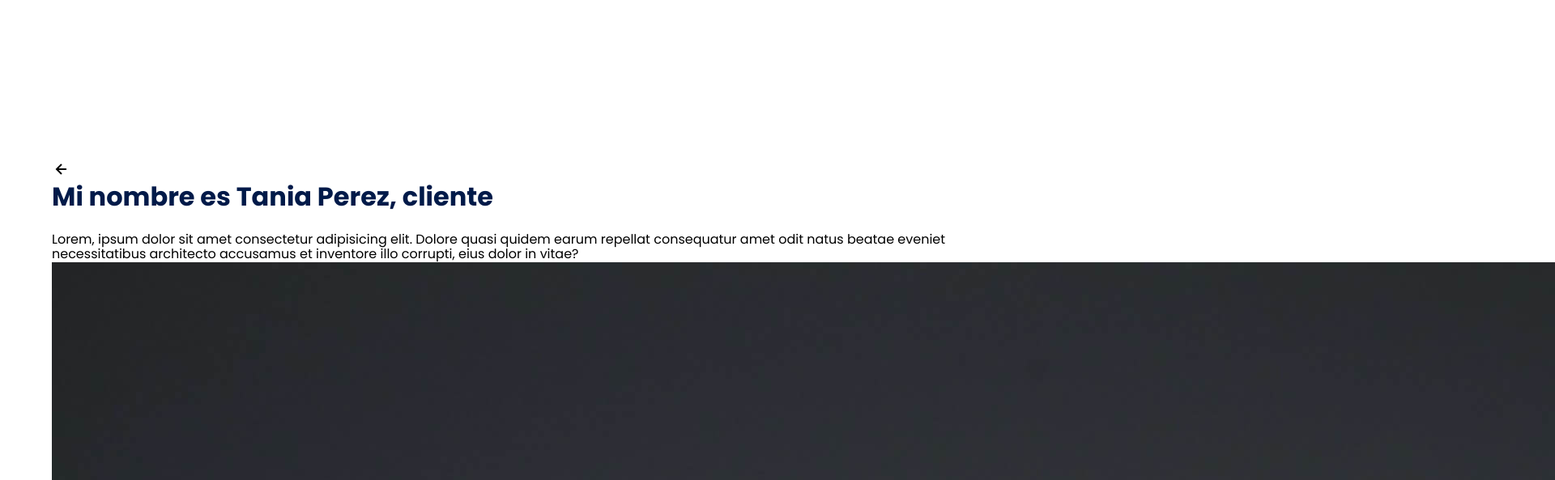
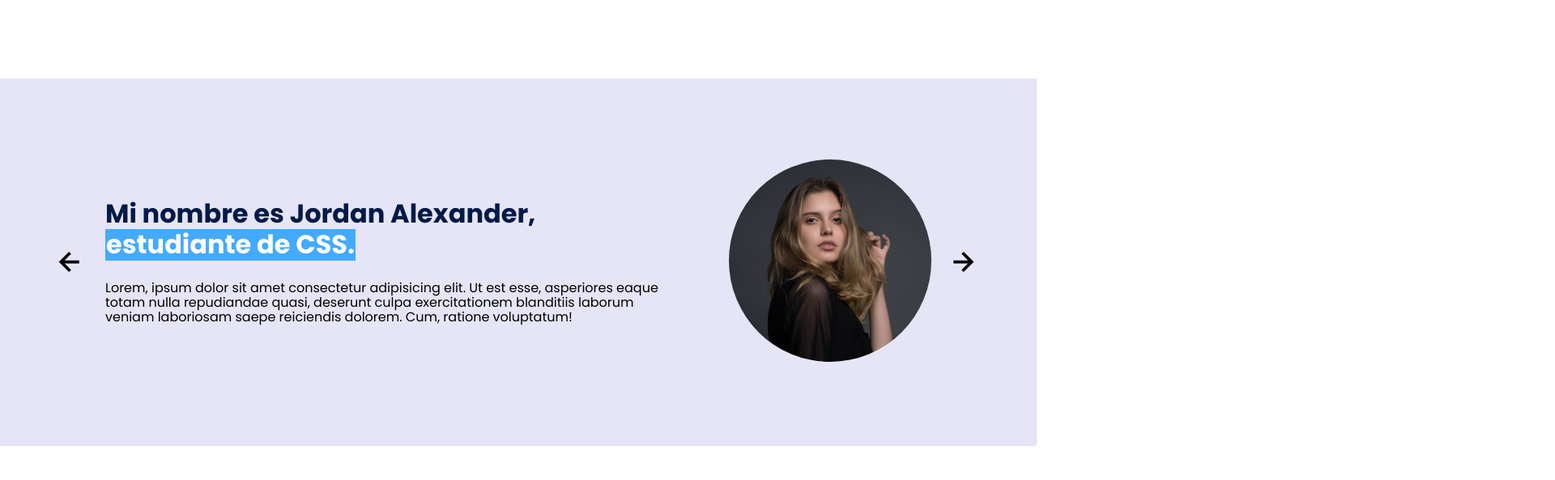
Before and after one commit to mataProDigital/plantilla_pag_web_008, a plain HTML site: page index.html in a window 1280 px wide. Shown: the part 2583-3176 px from the top of the page at 81% size, 1920 px wide, since content can reach past the window. After the commit the page ends 3134 px from the top, so only its background shows below. Drawn offline with Linux system fonts and the light colour scheme.

Commit message:
agregando section testimonio html, css y js

```diff
--- a/css/estilos.css
+++ b/css/estilos.css
@@ -168,7 +168,8 @@ body {
 
 /* SECCIÓN CONOCIMIENTOS */
 
-.knowledge { /* Este codigo lo copie de https://www.magicpattern.design/tools/css-backgrounds solo quite opacida y agregue overflow */
+.knowledge {
+	/* Este codigo lo copie de https://www.magicpattern.design/tools/css-backgrounds solo quite opacida y agregue overflow */
 	background-color: #bacdc9; /* Establece el color de fondo de la sección en #bacdc9 */
 	background-image: radial-gradient(#45bcf7 0.5px, transparent 0.5px),
 		radial-gradient(#45bcf7 0.5px, #bacdc9 0.5px); /* Establece otro gradiente radial con un color #45bcf7 y #bacdc9
@@ -177,7 +178,8 @@ background-size: 20px 20px; // Establece el tamaño de los gradientes radiales *
 	background-position: 0 0, 10px 10px; /* Establece la posición de los gradientes radiales */
 	overflow: hidden; /* Establece que el contenido excedente se oculte */
 }
-.knowledge__container { /* Define contenedor dentro de la sección de conocimiento */
+.knowledge__container {
+	/* Define contenedor dentro de la sección de conocimiento */
 	display: grid;
 	grid-template-columns: 1fr 1fr; /* Establece dos columnas con el mismo ancho dentro de la cuadrícula */
 	gap: 1rem;
@@ -189,7 +191,7 @@ background-size: 20px 20px; // Establece el tamaño de los gradientes radiales *
 
 .knowledge__paragraph {
 	line-height: 1.7; /* Establece la altura de línea del párrafo en 1.7 */
-  margin-bottom: .9375rem; /* para separar el boton del parrafo */
+	margin-bottom: 0.9375rem; /* para separar el boton del parrafo */
 }
 
 .knowledge__img {
@@ -198,11 +200,10 @@ background-size: 20px 20px; // Establece el tamaño de los gradientes radiales *
 }
 /* sección price */
 
-.price{
+.price {
 	text-align: center; /* Esto alinea el texto dentro de la clase "price" al centro. */
-
 }
-.price__table{
+.price__table {
 	padding-top: 3.75rem; /* Agrega un espacio en la parte superior de la tabla */
 	display: flex; /* Convierte el elemento en un contenedor flexible */
 	flex-wrap: wrap; /* Permite que los elementos se envuelvan en varias líneas */
@@ -211,8 +212,7 @@ background-size: 20px 20px; // Establece el tamaño de los gradientes radiales *
 	align-items: center; /* Centra los elementos verticalmente dentro del contenedor */
 }
 
-
-.price__element{
+.price__element {
 	background-color: #e5e5f7; /* Establece el color de fondo del elemento */
 	text-align: center; /* Centra el texto dentro del elemento */
 	border-radius: 10px; /* Agrega bordes redondeados al elemento */
@@ -222,49 +222,54 @@ background-size: 20px 20px; // Establece el tamaño de los gradientes radiales *
 	-o-border-radius: 10px; /* Agrega bordes redondeados para navegadores Opera */
 	width: 330px; /* Define el ancho del elemento */
 	padding: 40px; /* Agrega relleno (padding) alrededor del contenido del elemento */
-  --color-plan:#696871; /* Define una variable CSS personalizada */
-  --color-price:#1d293f; /* Define una variable CSS personalizada */
-  --bg-cta:#fff; /* Define una variable CSS personalizada */
-  --color-cta:#5454d4; /* Define una variable CSS personalizada */
-  --color-items:#696871; /* Define una variable CSS personalizada */
+	--color-plan: #696871; /* Define una variable CSS personalizada */
+	--color-price: #1d293f; /* Define una variable CSS personalizada */
+	--bg-cta: #fff; /* Define una variable CSS personalizada */
+	--color-cta: #5454d4; /* Define una variable CSS personalizada */
+	--color-items: #696871; /* Define una variable CSS personalizada */
 }
 
-
-.price__element--best{
+.price__element--best {
 	width: 370px; /* Define el ancho del elemento */
 	padding: 60px 40px; /* Agrega relleno (padding) específico alrededor del contenido del elemento */
 	background-color: #43aaff; /* Establece el color de fondo del elemento */
-  --color-plan:rgb(255 255 255 / 75%); /* Define una variable CSS personalizada para el color del plan */
-  --color-price:#fff; /* Define una variable CSS personalizada para el color del precio */
-  --bg-cta:#19589f; /* Define una variable CSS personalizada para el color de fondo del botón */
-  --color-cta:#ffffff; /* Define una variable CSS personalizada para el color del texto del botón */
-  --color-items:#ffffff; /* Define una variable CSS personalizada para el color del texto de los elementos */
+	--color-plan: rgb(
+		255 255 255 / 75%
+	); /* Define una variable CSS personalizada para el color del plan */
+	--color-price: #fff; /* Define una variable CSS personalizada para el color del precio */
+	--bg-cta: #19589f; /* Define una variable CSS personalizada para el color de fondo del botón */
+	--color-cta: #ffffff; /* Define una variable CSS personalizada para el color del texto del botón */
+	--color-items: #ffffff; /* Define una variable CSS personalizada para el color del texto de los elementos */
 }
 
-
-.price__name{
-  color: var(--color-plan); /* Establece el color del texto utilizando una variable CSS personalizada */
+.price__name {
+	color: var(
+		--color-plan
+	); /* Establece el color del texto utilizando una variable CSS personalizada */
 	margin-bottom: 15px; /* Agrega un margen inferior al elemento */
 	font-weight: 300; /* Establece el peso de la fuente del elemento */
 }
 
-.price__price{
+.price__price {
 	font-size: 2.5rem; /* Establece el tamaño de fuente del elemento */
-  color: var(--color-price); /* Establece el color del texto utilizando una variable CSS personalizada */
+	color: var(
+		--color-price
+	); /* Establece el color del texto utilizando una variable CSS personalizada */
 }
 
-
-.price__items{
+.price__items {
 	margin-top: 35px; /* Agrega un margen superior al elemento */
 	display: grid; /* Establece el elemento como una cuadrícula (grid) */
 	gap: 1rem; /* Define la separación entre las celdas de la cuadrícula */
 	font-weight: 300; /* Establece el peso de la fuente del elemento */
 	font-size: 1.2rem; /* Establece el tamaño de fuente del elemento */
 	margin-bottom: 50px; /* Agrega un margen inferior al elemento */
-  color: var(--color-items); /* Establece el color del texto utilizando una variable CSS personalizada */
+	color: var(
+		--color-items
+	); /* Establece el color del texto utilizando una variable CSS personalizada */
 }
 
-.price__cta{
+.price__cta {
 	display: block; /* Establece el elemento como un bloque (block) */
 	padding: 20px 0; /* Agrega relleno (padding) específico alrededor del contenido del elemento */
 	border-radius: 10px; /* Establece el radio de la esquina de los bordes del elemento */
@@ -273,10 +278,70 @@ background-size: 20px 20px; // Establece el tamaño de los gradientes radiales *
 	-ms-border-radius: 10px; /* Establece el radio de la esquina de los bordes del elemento para navegadores microsoft */
 	-o-border-radius: 10px; /* Establece el radio de la esquina de los bordes del elemento para navegadores opera */
 	text-decoration: none; /* Elimina la decoración de texto del elemento */
-  background-color: var(--bg-cta); /* Establece el color de fondo del elemento utilizando una variable CSS personalizada */
+	background-color: var(
+		--bg-cta
+	); /* Establece el color de fondo del elemento utilizando una variable CSS personalizada */
 	font-weight: 600; /* Establece el peso de la fuente del elemento */
-  color: var(--color-cta); /* Establece el color del texto utilizando una variable CSS personalizada */
-  box-shadow: 0 0 1px rgba(0, 0, 0, .5); /* Agrega una sombra al elemento */
+	color: var(
+		--color-cta
+	); /* Establece el color del texto utilizando una variable CSS personalizada */
+	box-shadow: 0 0 1px rgba(0, 0, 0, 0.5); /* Agrega una sombra al elemento */
 }
 
 /* sección price  end*/
+
+/* sección testimonio  start*/
+.testimony {
+	background-color: #e5e5f7;
+}
+
+.testimony__container {
+	display: grid;
+	grid-template-columns: 50px 1fr 50px;
+	gap: 1em;
+	align-items: center;
+}
+
+.testimony__body {
+	display: grid;
+	grid-template-columns: 1fr max-content;
+	justify-content: space-between;
+	align-items: center;
+	gap: 2em;
+	grid-column: 2/3;
+	grid-row: 1/2;
+	opacity: 0;
+	pointer-events: none;
+}
+
+.testimony__body--show {
+	pointer-events: unset;
+	opacity: 1;
+	transition: opacity 1.5s ease-in-out;
+}
+
+.testimony__img {
+	width: 250px;
+	height: 250px;
+	border-radius: 50%;
+	object-fit: cover;
+	object-position: 50% 30%;
+}
+
+.testimony__texts {
+	max-width: 700px;
+}
+
+.testimony__course {
+	background-color: #43aaff;
+	color: #fff;
+	display: inline-block;
+	padding: 1px;
+}
+
+.testimony__arrow {
+	width: 90%;
+	cursor: pointer;
+}
+
+/* sección testimonio  end*/
--- a/index.html
+++ b/index.html
@@ -208,92 +208,90 @@
 						src="./images/leftarrow.svg"
 						class="testimony__arrow"
 						id="before"
-						alt="icono flecha atras"
 					/>
+
 					<section class="testimony__body testimony__body--show" data-id="1">
+
 						<div class="testimony__texts">
 							<h2 class="subtitle">
-								Mi nombre es Tania Perez, <span testimny_course>cliente</span>
+								Mi nombre es Jordan Alexander,
+								<span class="testimony__course">estudiante de CSS.</span>
 							</h2>
 							<p class="testimony__review">
-								Lorem, ipsum dolor sit amet consectetur adipisicing elit. Dolore
-								quasi quidem earum repellat consequatur amet odit natus beatae
-								eveniet necessitatibus architecto accusamus et inventore illo
-								corrupti, eius dolor in vitae?
+								Lorem, ipsum dolor sit amet consectetur adipisicing elit. Ut est
+								esse, asperiores eaque totam nulla repudiandae quasi, deserunt
+								culpa exercitationem blanditiis laborum veniam laboriosam saepe
+								reiciendis dolorem. Cum, ratione voluptatum!
 							</p>
 						</div>
+
 						<figure class="testimony__picture">
-							<img
-								src="./images/face.jpg"
-								alt="foto del que da el testimonio"
-							/>
+							<img src="./images/face.jpg" class="testimony__img" />
 						</figure>
 					</section>
 
-
-          <section class="testimony__body" data-id="2">
+					<section class="testimony__body" data-id="2">
 						<div class="testimony__texts">
 							<h2 class="subtitle">
-								Mi nombre es Laura Perez, <span testimny_course>cliente</span>
+								Mi nombre es Alejandra Perez,
+								<span class="testimony__course">estudiante de CSS.</span>
 							</h2>
 							<p class="testimony__review">
-								Lorem ipsum dolor sit amet, consectetur adipisicing elit. Voluptas iste voluptate aut necessitatibus itaque rem vero possimus iusto voluptatum et beatae eveniet nostrum doloribus eius laudantium voluptates nihil, totam perspiciatis.
+								Lorem, ipsum dolor sit amet consectetur adipisicing elit. Ut est
+								esse, asperiores eaque laborum veniam laboriosam saepe
+								reiciendis dolorem. Cum, ratione voluptatum!
 							</p>
 						</div>
+
 						<figure class="testimony__picture">
-							<img
-								src="./images/face2.jpg"
-								alt="foto del que da el testimonio"
-							/>
+							<img src="./images/face2.jpg" class="testimony__img" />
 						</figure>
 					</section>
 
-
-          <section class="testimony__body" data-id="3">
+					<section class="testimony__body" data-id="3">
 						<div class="testimony__texts">
 							<h2 class="subtitle">
-								Mi nombre es Juan Perez, <span testimny_course>cliente</span>
+								Mi nombre es Karen Arteaga,
+								<span class="testimony__course">estudiante de CSS.</span>
 							</h2>
 							<p class="testimony__review">
-								Lorem ipsum, dolor sit amet consectetur adipisicing elit. Consequatur corrupti eos, voluptates odio aspernatur sapiente veritatis pariatur cumque mollitia quo! Hic, voluptatibus dignissimos laudantium eveniet blanditiis nesciunt expedita nihil adipisci?
+								Lorem, ipsum dolor sit amet consectetur adipisicing elit. Ut est
+								esse, niam laboriosam saepe reiciendis dolorem. Cum, ratione
+								voluptatum!
 							</p>
 						</div>
+
 						<figure class="testimony__picture">
-							<img
-								src="./images/face3.jpg"
-								alt="foto del que da el testimonio"
-							/>
+							<img src="./images/face3.jpg" class="testimony__img" />
 						</figure>
 					</section>
 
-          <section class="testimony__body" data-id="4">
+					<section class="testimony__body" data-id="4">
 						<div class="testimony__texts">
 							<h2 class="subtitle">
-								Mi nombre es Pedro Perez, <span testimny_course>cliente</span>
+								Mi nombre es Kevin Ramirez,
+								<span class="testimony__course">estudiante de CSS.</span>
 							</h2>
 							<p class="testimony__review">
-								Lorem, ipsum dolor sit amet consectetur adipisicing elit. Dolore
-								quasi quidem earum repellat consequatur amet odit natus beatae
-								eveniet necessitatibus arc
+								Lorem, ipsum dolor sit amet consectetur adipisicing elit. Ut est
+								esse, niam laboriosam saepe reiciendis dolorem. Cum, ratione
+								voluptatum!
 							</p>
 						</div>
+
 						<figure class="testimony__picture">
-							<img
-								src="./images/face4.jpg"
-								alt="foto del que da el testimonio"
-							/>
+							<img src="./images/face4.jpg" class="testimony__img" />
 						</figure>
 					</section>
-
 
 					<img
 						src="./images/rightarrow.svg"
 						class="testimony__arrow"
 						id="next"
-						alt="icono flecha avanzar"
 					/>
 				</div>
 			</section>
 		</main>
+    <script src="./js/slider.js"></script>
 	</body>
 </html>
```
Lines whose indentation alone changed are shown as unchanged.
